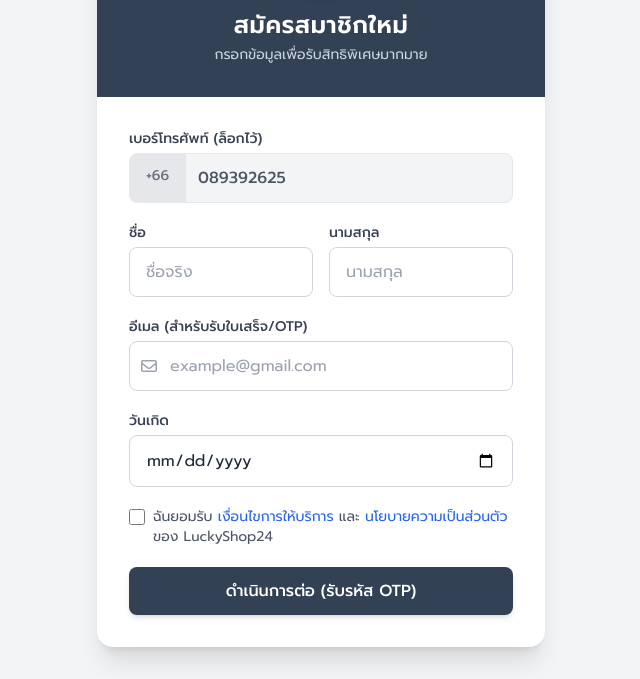
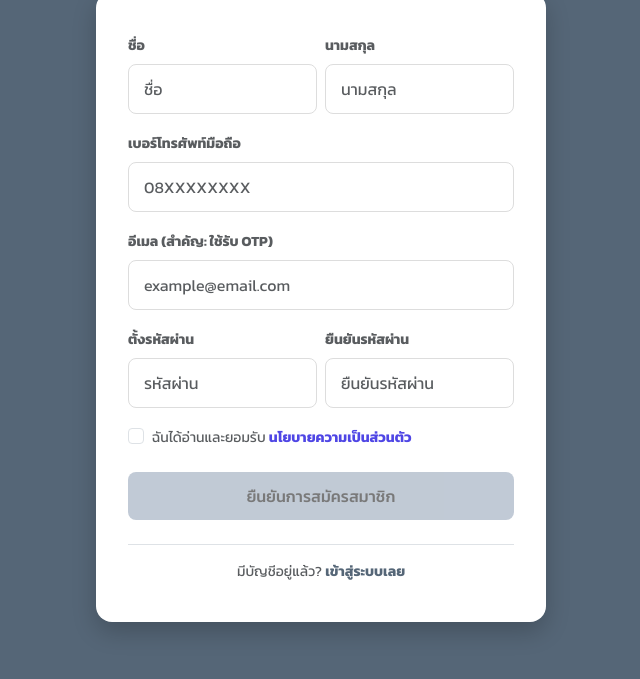
Before and after one commit to Oat05oat/Repository, a website: page register.html in a window 1280 px wide. Shown: the part 131-810 px from the top of the page, without its empty margins (319-959 px from the left). Drawn offline with nearby package versions, Linux system fonts and the light colour scheme; some packages are replaced by stand-ins of ours; a script that the page names is missing.

Commit message:
Update register.html

```diff
--- a/register.html
+++ b/register.html
@@ -3,79 +3,83 @@
 <head>
     <meta charset="UTF-8">
     <meta name="viewport" content="width=device-width, initial-scale=1.0">
-    <title>ลงทะเบียนสมาชิก | LuckyShop24</title>
-    <script src="https://cdn.tailwindcss.com"></script>
-    <link rel="stylesheet" href="https://cdnjs.cloudflare.com/ajax/libs/font-awesome/6.4.0/css/all.min.css">
-    <link href="https://fonts.googleapis.com/css2?family=Prompt:wght@300;400;500;600&display=swap" rel="stylesheet">
-    <style>body { font-family: 'Prompt', sans-serif; }</style>
+    <title>LuckyShop24 - สมัครสมาชิก</title>
+    <link href="https://fonts.googleapis.com/css2?family=Kanit:wght@300;400;500;600;700&display=swap" rel="stylesheet">
+    <link href="https://cdn.jsdelivr.net/npm/bootstrap@5.3.2/dist/css/bootstrap.min.css" rel="stylesheet">
+    <link rel="stylesheet" href="https://cdn.jsdelivr.net/npm/bootstrap-icons@1.11.1/font/bootstrap-icons.css">
+    <style>
+        body { font-family: 'Kanit', sans-serif; background-color: #556677; color: #fff; display: flex; flex-direction: column; min-height: 100vh; }
+        .register-wrapper { flex: 1; display: flex; flex-direction: column; align-items: center; justify-content: center; padding: 20px; }
+        .auth-card { background: white; border-radius: 16px; padding: 2.5rem 2rem; width: 100%; max-width: 450px; color: #333; box-shadow: 0 10px 25px rgba(0,0,0,0.2); }
+        .form-control { border-radius: 8px; border: 1px solid #ddd; padding: 12px 15px; }
+        .form-control:focus { border-color: #556677; box-shadow: 0 0 0 0.2rem rgba(85, 102, 119, 0.25); }
+        .btn-main { background-color: #3b4b5b; border: none; color: white; padding: 12px; border-radius: 8px; font-weight: 500; transition: 0.3s; }
+        .btn-main:hover { background-color: #2c3a47; color: white; }
+        .btn-main:disabled { background-color: #a0aec0; cursor: not-allowed; }
+    </style>
 </head>
-<body class="bg-gray-100 flex flex-col items-center justify-center min-h-screen py-8 px-4">
-
-    <div class="w-full max-w-md bg-white rounded-2xl shadow-xl overflow-hidden">
-
-        <div class="bg-slate-700 text-white px-6 py-8 text-center relative">
-            <a href="login.html" class="absolute top-4 left-4 text-slate-300 hover:text-white">
-                <i class="fa-solid fa-arrow-left text-lg"></i>
-            </a>
-            <div class="w-16 h-16 mx-auto bg-white rounded-full flex items-center justify-center mb-3 shadow-md">
-                <i class="fa-solid fa-user-plus text-2xl text-slate-700"></i>
-            </div>
-            <h1 class="text-2xl font-bold tracking-wide">สมัครสมาชิกใหม่</h1>
-            <p class="text-slate-300 text-sm mt-1">กรอกข้อมูลเพื่อรับสิทธิพิเศษมากมาย</p>
+<body>
+    <div class="register-wrapper">
+        <div class="text-center mb-4">
+            <h2 class="fw-bold text-white mb-0">สมัครสมาชิกใหม่</h2>
+            <p class="text-white-50 small">กรอกข้อมูลพื้นฐานเพื่อเข้าร่วมเป็นส่วนหนึ่งกับเรา</p>
         </div>
 
-        <div class="p-6 md:p-8">
-            <form action="otp.html" method="GET" class="space-y-5">
-
-                <div>
-                    <label class="block text-sm font-medium text-gray-700 mb-1">เบอร์โทรศัพท์ (ล็อกไว้)</label>
-                    <div class="flex bg-gray-100 border border-gray-200 rounded-lg overflow-hidden cursor-not-allowed">
-                        <span class="px-4 py-3 bg-gray-200 text-gray-500 text-sm font-medium border-r border-gray-200">+66</span>
-                        <input type="text" value="089392625" readonly class="w-full px-3 py-3 bg-transparent text-gray-600 outline-none cursor-not-allowed font-medium">
+        <div class="auth-card mb-4">
+            <form id="registerForm">
+                <div class="row g-2 mb-3">
+                    <div class="col-6">
+                        <label class="form-label small fw-bold text-muted">ชื่อ</label>
+                        <input type="text" class="form-control" id="firstName" placeholder="ชื่อ" required>
+                    </div>
+                    <div class="col-6">
+                        <label class="form-label small fw-bold text-muted">นามสกุล</label>
+                        <input type="text" class="form-control" id="lastName" placeholder="นามสกุล" required>
                     </div>
                 </div>
 
-                <div class="grid grid-cols-2 gap-4">
-                    <div>
-                        <label class="block text-sm font-medium text-gray-700 mb-1">ชื่อ</label>
-                        <input type="text" required placeholder="ชื่อจริง" class="w-full px-4 py-3 border border-gray-300 rounded-lg focus:ring-2 focus:ring-blue-500 outline-none transition text-gray-800">
+                <div class="mb-3">
+                    <label class="form-label small fw-bold text-muted">เบอร์โทรศัพท์มือถือ</label>
+                    <input type="tel" class="form-control" id="phone" placeholder="08XXXXXXXX" required autocomplete="off">
+                </div>
+
+                <div class="mb-3">
+                    <label class="form-label small fw-bold text-muted">อีเมล (สำคัญ: ใช้รับ OTP)</label>
+                    <input type="email" class="form-control" id="email" placeholder="example@email.com" required autocomplete="off">
+                </div>
+
+                <div class="row g-2 mb-3">
+                    <div class="col-6">
+                        <label class="form-label small fw-bold text-muted">ตั้งรหัสผ่าน</label>
+                        <input type="password" class="form-control" id="password" placeholder="รหัสผ่าน" required>
                     </div>
-                    <div>
-                        <label class="block text-sm font-medium text-gray-700 mb-1">นามสกุล</label>
-                        <input type="text" required placeholder="นามสกุล" class="w-full px-4 py-3 border border-gray-300 rounded-lg focus:ring-2 focus:ring-blue-500 outline-none transition text-gray-800">
+                    <div class="col-6">
+                        <label class="form-label small fw-bold text-muted">ยืนยันรหัสผ่าน</label>
+                        <input type="password" class="form-control" id="confirmPassword" placeholder="ยืนยันรหัสผ่าน" required>
                     </div>
                 </div>
 
-                <div>
-                    <label class="block text-sm font-medium text-gray-700 mb-1">อีเมล (สำหรับรับใบเสร็จ/OTP)</label>
-                    <div class="relative">
-                        <div class="absolute inset-y-0 left-0 pl-3 flex items-center pointer-events-none">
-                            <i class="fa-regular fa-envelope text-gray-400"></i>
-                        </div>
-                        <input type="email" required placeholder="example@gmail.com" class="w-full pl-10 pr-4 py-3 border border-gray-300 rounded-lg focus:ring-2 focus:ring-blue-500 outline-none transition text-gray-800">
-                    </div>
-                </div>
-
-                <div>
-                    <label class="block text-sm font-medium text-gray-700 mb-1">วันเกิด</label>
-                    <input type="date" class="w-full px-4 py-3 border border-gray-300 rounded-lg focus:ring-2 focus:ring-blue-500 outline-none transition text-gray-800 bg-white">
-                </div>
-
-                <div class="flex items-start mt-6">
-                    <div class="flex items-center h-5">
-                        <input type="checkbox" required class="w-4 h-4 text-blue-600 bg-gray-100 border-gray-300 rounded focus:ring-blue-500">
-                    </div>
-                    <label class="ml-2 text-sm text-gray-600">
-                        ฉันยอมรับ <a href="#" class="text-blue-600 hover:underline">เงื่อนไขการให้บริการ</a> และ <a href="#" class="text-blue-600 hover:underline">นโยบายความเป็นส่วนตัว</a> ของ LuckyShop24
+                <div class="form-check mb-4 mt-3">
+                    <input type="checkbox" class="form-check-input" id="policyCheckbox">
+                    <label class="form-check-label small text-muted" for="policyCheckbox">
+                        ฉันได้อ่านและยอมรับ <a href="#" id="viewPolicyLink" class="fw-bold text-decoration-none" style="color: #4f46e5;">นโยบายความเป็นส่วนตัว</a>
                     </label>
                 </div>
 
-                <button type="submit" class="w-full mt-2 bg-slate-700 hover:bg-slate-800 text-white font-medium py-3 rounded-lg shadow-md transition duration-200">
-                    ดำเนินการต่อ (รับรหัส OTP)
+                <button type="submit" id="registerBtn" class="btn btn-main w-100" disabled>
+                    ยืนยันการสมัครสมาชิก
                 </button>
             </form>
+
+            <div class="text-center mt-4 pt-3 border-top small text-muted">
+                มีบัญชีอยู่แล้ว? <a href="index.html" class="text-decoration-none fw-bold" style="color: #556677;">เข้าสู่ระบบเลย</a>
+            </div>
         </div>
     </div>
 
+    <script src="https://cdnjs.cloudflare.com/ajax/libs/crypto-js/4.1.1/crypto-js.min.js"></script>
+    <script src="https://cdn.jsdelivr.net/npm/sweetalert2@11"></script>
+    <script src="https://cdn.jsdelivr.net/npm/bootstrap@5.3.2/dist/js/bootstrap.bundle.min.js"></script>
+    <script src="app.js"></script>
 </body>
 </html>
```
